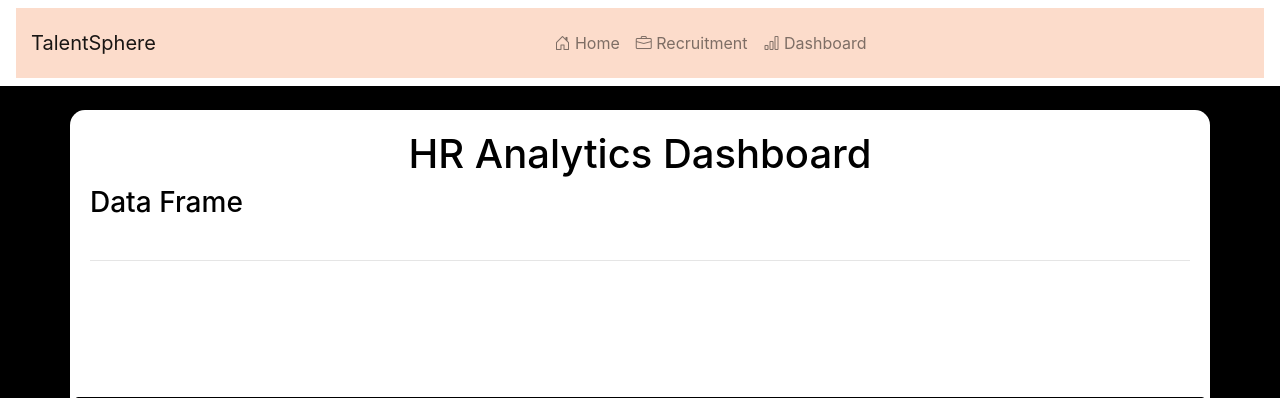
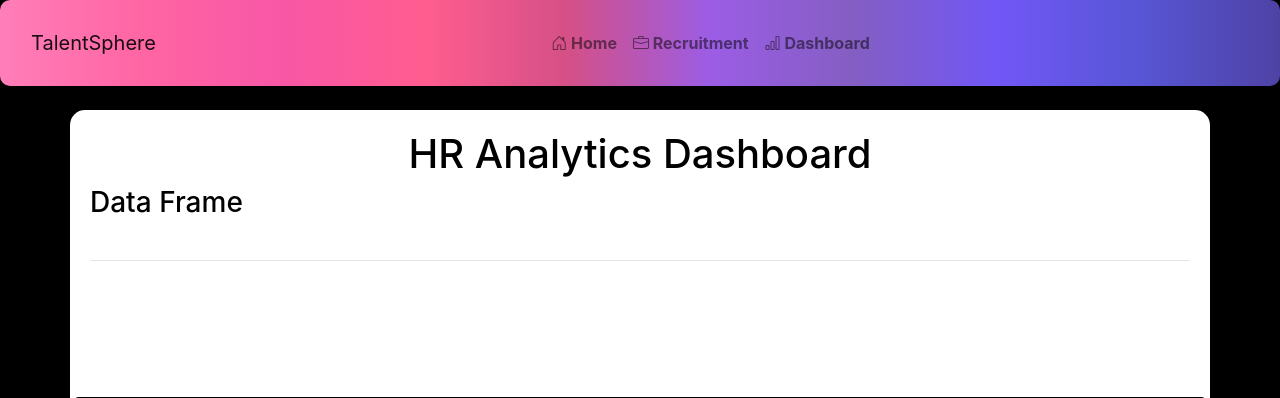
Before and after one commit to ARYAMAN1505/HR-PLACEMENT-WEBSITE, a Flask app: template templates/ana.html in a window 1280 px wide. Shown: the top 398 px of the page. Run offline with Flask 3, Linux system fonts and the light colour scheme; the template is opened without the code that fills it, so the values that code supplies are empty; parts of the project's set-up code (start-up, migrations or seed data) failed here and were passed over; some libraries are stand-ins or nearby versions.

Commit message:
Update ana.html

```diff
--- a/templates/ana.html
+++ b/templates/ana.html
@@ -16,13 +16,11 @@
         }
 
         .container {
-
             border-radius: 15px;
             color: black;
             padding: 20px;
             margin-top: 20px;
         }
-
 
         .btn-primary {
             background-color: #007bff;
@@ -41,32 +39,33 @@
             padding: 20px;
             border-radius: 15px;
         }
+        .navbar {
+            background: linear-gradient(90deg, #ff7eb9, #ff65a3, #f857a6, #ff5d8f, #d45087, #9b5de5, #845ec2, #7157f6, #5856d6, #4e42a4);
+            border-radius: 10px;
+        }
     </style>
 </head>
 
 <body>
     <!-- Navbar with attractive background and shadow effects -->
     <nav class="navbar navbar-expand-lg navbar-light bg-white shadow-sm">
-        <div class="container-fluid" style="background:#FCDCCB; height:70px;">
+        <div class="container-fluid" style= height:70px;>
             <a class="navbar-brand" href="#">TalentSphere </a>
             <div class="collapse navbar-collapse justify-content-center" id="navbarSupportedContent">
                 <ul class="navbar-nav">
                     <li class="nav-item">
-                        <a class="nav-link" href="/index" style="transition: background-color 0.3s ease;" onmouseover="this.style.backgroundColor='orange';" onmouseout="this.style.backgroundColor='transparent';"><i class="bi bi-house-door"></i> Home</a>
+                        <a class="nav-link" href="/index" style="transition: background-color 0.3s ease; font-weight: bold;" onmouseover="this.style.backgroundColor='orange';" onmouseout="this.style.backgroundColor='transparent';"><i class="bi bi-house-door"></i> Home</a>
                     </li>
                     <li class="nav-item">
-                        <a class="nav-link" href="/job" style="transition: background-color 0.3s ease;" onmouseover="this.style.backgroundColor='orange';" onmouseout="this.style.backgroundColor='transparent';"><i class="bi bi-briefcase"></i> Recruitment</a>
+                        <a class="nav-link" href="/job" style="transition: background-color 0.3s ease;font-weight: bold;" onmouseover="this.style.backgroundColor='orange';" onmouseout="this.style.backgroundColor='transparent';"><i class="bi bi-briefcase"></i> Recruitment</a>
                     </li>
                     <li class="nav-item">
-                        <a class="nav-link" href="/ana" style="transition: background-color 0.3s ease;" onmouseover="this.style.backgroundColor='orange';" onmouseout="this.style.backgroundColor='transparent';"><i class="bi bi-bar-chart"></i> Dashboard</a>
+                        <a class="nav-link" href="/ana" style="transition: background-color 0.3s ease;font-weight: bold;" onmouseover="this.style.backgroundColor='orange';" onmouseout="this.style.backgroundColor='transparent';"><i class="bi bi-bar-chart"></i> Dashboard</a>
                     </li>
                 </ul>
             </div>
         </div>
     </nav>
-
-
-
 
     <div class="container mt-4" style="background: white; color: black; border-radius: 15px;">
         <h1 class="text-center">HR Analytics Dashboard</h1>
@@ -175,7 +174,6 @@
             </div>
         </div>
 
-
         <div class="row" style="border:1px solid black;border-radius:3px">
             <div class="col-md-6">
                 <h3>number_project Distribution</h3>
@@ -186,8 +184,6 @@
                 <img src="{{ url_for('static', filename='department.png') }}" class="img-fluid" alt="Salary Distribution">
             </div>
         </div>
-
-
 
         <div class="row" style="border:1px solid black;border-radius:3px">
             <div class="col-md-6">
@@ -219,15 +215,10 @@
         </div>
     </div>
 
-
-
-
-
     <!-- Add Bootstrap JS -->
     <script src="https://ajax.googleapis.com/ajax/libs/jquery/3.5.1/jquery.min.js"></script>
     <script src="https://cdnjs.cloudflare.com/ajax/libs/popper.js/1.16.0/umd/popper.min.js"></script>
     <script src="https://maxcdn.bootstrapcdn.com/bootstrap/4.5.2/js/bootstrap.min.js"></script>
-
 </body>
 
 </html>
```
Lines whose indentation alone changed are shown as unchanged.
